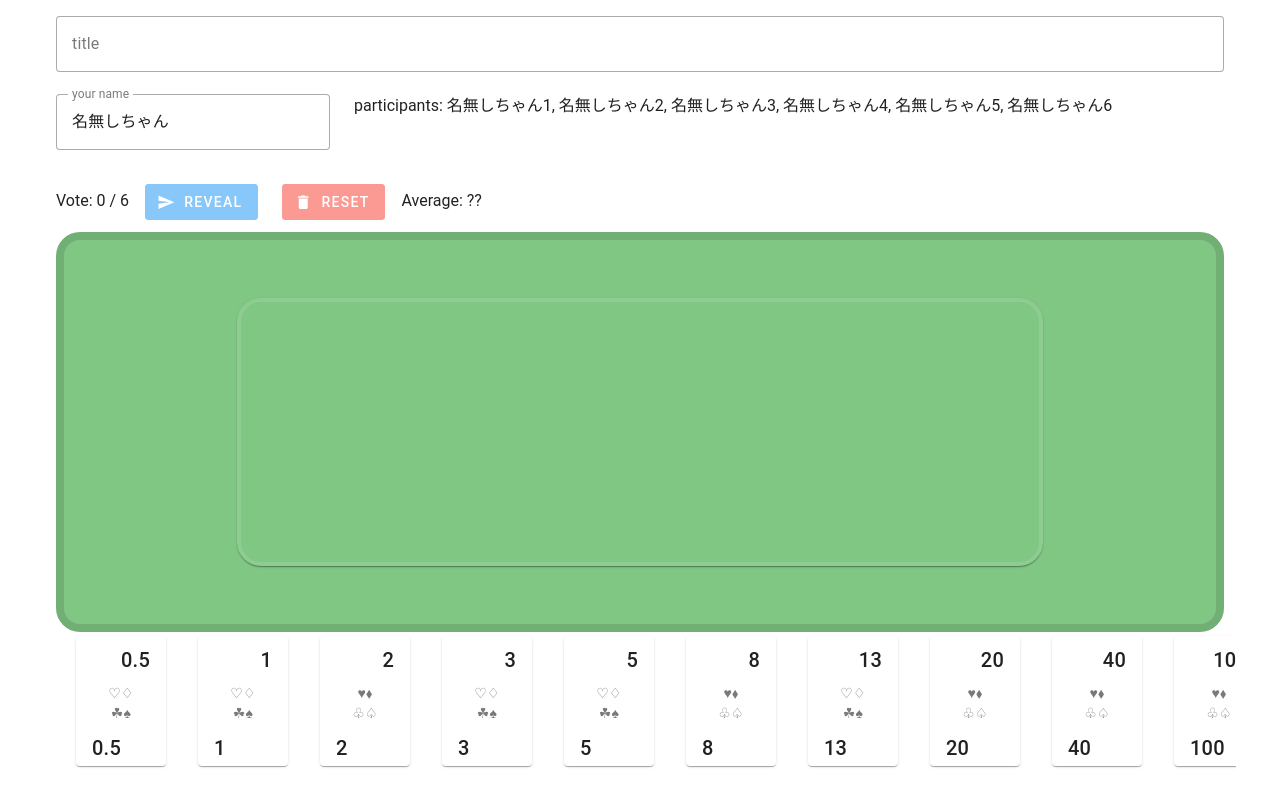
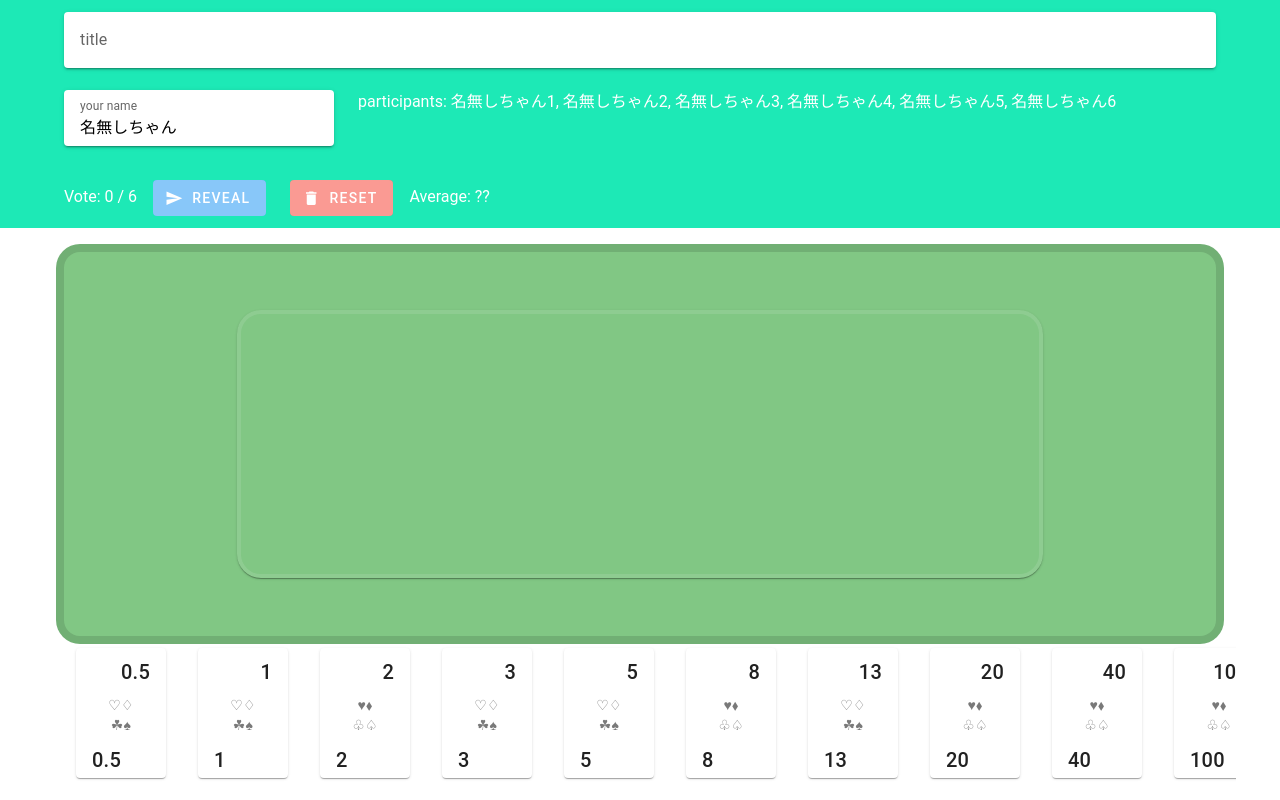
Before and after one commit to kuskyst/poker-chan, a Nuxt app: page / in a window 1280 px wide. Built offline with nearby package versions, Linux system fonts and the light colour scheme.

Commit message:
Update index.vue

```diff
--- a/pages/index.vue
+++ b/pages/index.vue
@@ -1,27 +1,29 @@
 <template>
-  <v-container height="100vh">
-    <v-text-field label="title" variant="outlined" clearable />
+  <div height="100vh">
+    <div width="80%" class="bg-teal-accent-3 text-white pt-3 pl-16 pr-16">
+      <v-text-field bg-color="white" label="title" variant="solo" clearable />
       <v-row justify="center" align-items="center">
         <v-col cols="3">
-        <v-text-field label="your name" variant="outlined" v-model="yourName" />
+          <v-text-field bg-color="white" label="your name" variant="solo" v-model="yourName" />
         </v-col>
         <v-col>participants: {{ participants.join(', ') }}</v-col>
       </v-row>
-
       Vote: {{ stackScores.length }} / {{ participants.length }}
       <v-btn color="blue" class="ma-3" @click="reveal" prepend-icon="mdi-send" :disabled="participants.length != stackScores.length">Reveal</v-btn>
       <v-btn color="red" class="ma-3" @click="reset" prepend-icon="mdi-delete" :disabled="stackScores.length == 0">Reset</v-btn>
       Average: {{ average > 0 ? Math.floor((average) * 100) / 100 : '??' }}
+    </div>
 
+    <v-container>
       <v-sheet class="d-flex" @drop.prevent="onDrop" @dragover.prevent border="xl" rounded="xl" color="green-lighten-2 position-relative" width="100%" height="50vh">
-      <v-card class="position-absolute top-0 left-0 bottom-0 right-0 bg-transparent ma-auto" border="surface-light lg" rounded="xl" width="70%" height="70%"></v-card>
+        <v-card class="position-absolute top-0 left-0 bottom-0 right-0 bg-transparent ma-auto" border="surface-light lg" rounded="xl" width="70%" height="70%" />
         <div class="ma-2 text-white" v-for="(score, index) in stackScores" :key="index" :style="stackScoresStyle(index)">
           {{ isReveal ? participants[index] : '' }}
           <score-card
             :is-open="isReveal"
             :score="score"
             :class="{
-            'bg-red-lighten-4': isReveal && Math.min(...stackScores) == score,
+              'bg-red-lighten-4': isReveal && Math.min(...stackScores.filter(v => v != 0)) == score,
               'bg-blue-lighten-4': isReveal && Math.max(...stackScores) == score,
               'mt-1': isReveal
             }"
@@ -34,11 +36,14 @@
           <score-card
             draggable="true"
             class="ma-1"
-          :class="{'bg-green-accent-2': selectedScore == score}"
             :is-open="true"
             :score="score"
             @dragstart="onDragStart(score, $event)"
             @dblclick="play(score)"
+            :class="{
+              'bg-green-accent-2': selectedScore == score,
+              'text-white': selectedScore == score
+            }"
           />
         </v-col>
         <v-col>
@@ -61,6 +66,7 @@
         </v-col>
       </v-row>
     </v-container>
+  </div>
 </template>
 
 <script setup lang="ts">
```
Lines whose indentation alone changed are shown as unchanged.
